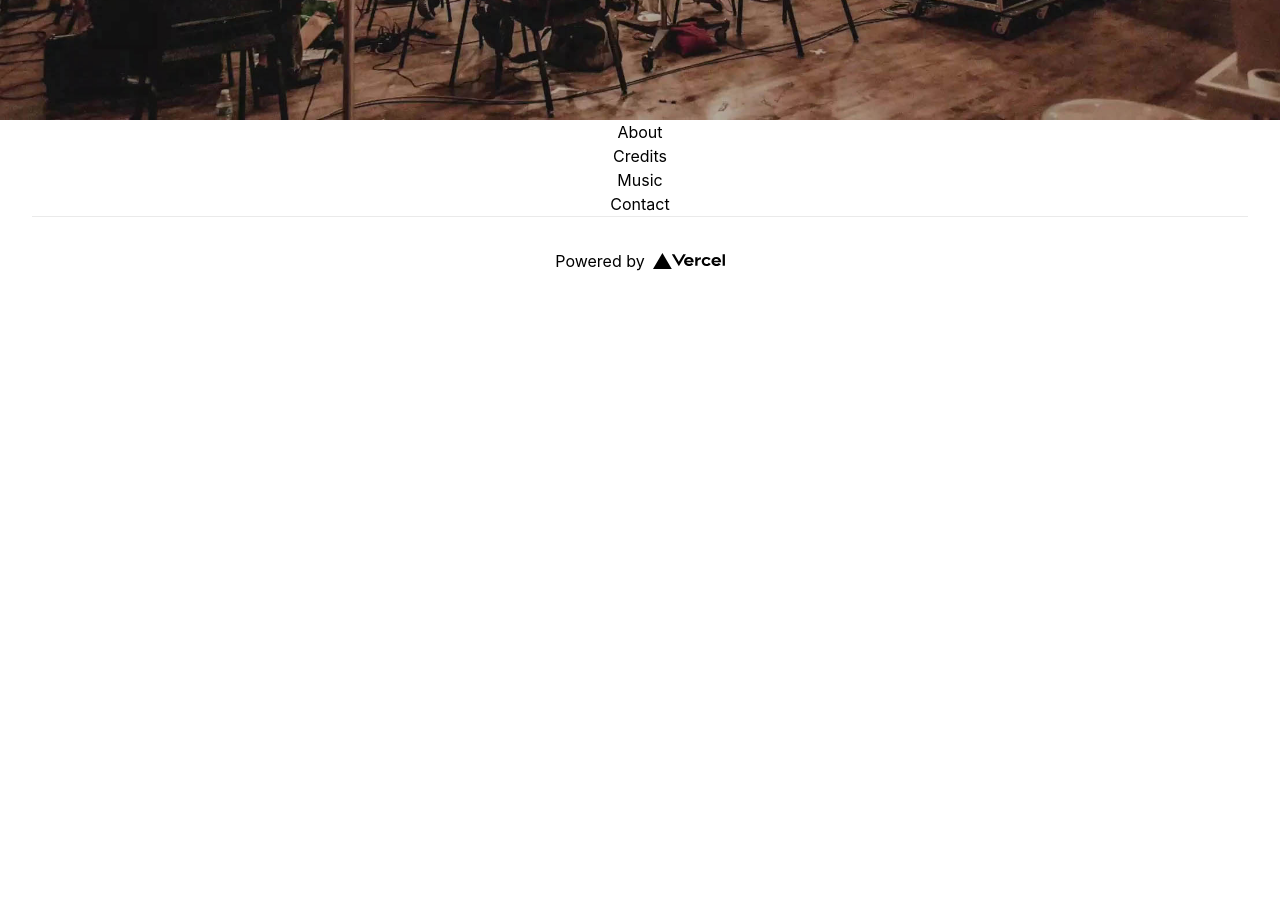
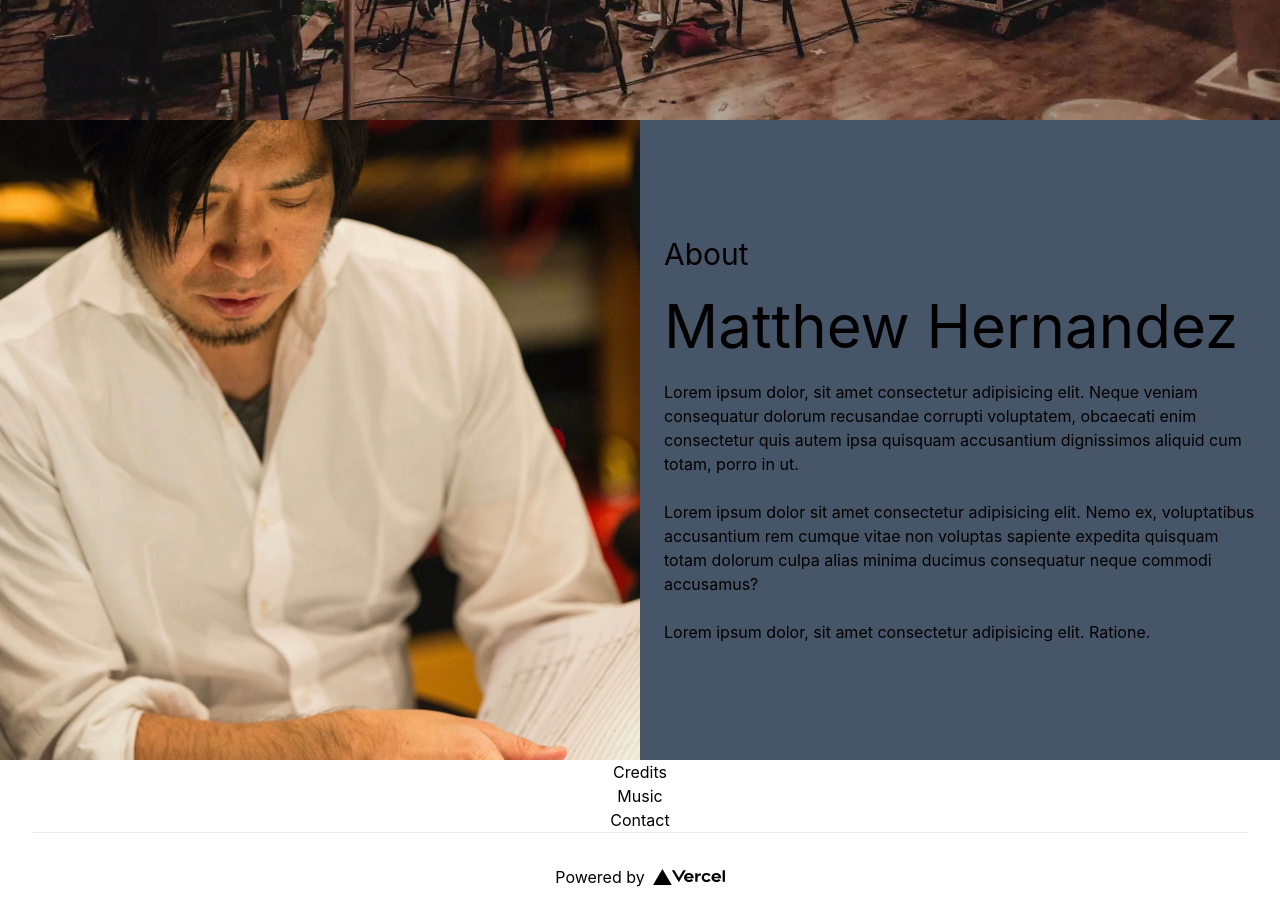
Before and after one commit to Cyber-Digital-llc/Matthews-Portfolio-Website-FE, a Next.js app: page / in a window 1280 px wide. Shown: the part 680-1601 px from the top of the page. Before the commit the page ends 985 px from the top, so only its background shows below. Built offline with nearby package versions, Linux system fonts and the light colour scheme.

Commit message:
roughed out about section added placeholder image and text

```diff
--- a/components/About.jsx
+++ b/components/About.jsx
@@ -1,9 +1,43 @@
+import Image from 'next/image'
 import React from 'react'
+import headShot from '../public/headshot1536x1536px.jpg'
 
 const About = () => {
   return (
-    <div className="flex justify-center py-0 px-0 text-base ">
-      <h1>About</h1>
+    <div className="flex h-max bg-slate-600 py-0 px-0 w-full items-center ">
+      <div className="flex justify-end w-full ">
+        <div className="flex w-[100%] ">
+          <Image
+            draggable={false}
+            src={headShot}
+            alt="headshot image of matthew"
+            // objectPosition=""
+            quality={100}
+          />
+        </div>
+      </div>
+
+      <div className="flex w-full justify-start">
+        <div className=" px-6 py-4 w-[100%] ">
+          <h2 className="text-3xl py-3">About</h2>
+          <p className="text-6xl py-3">Matthew Hernandez</p>
+          <p className="py-3">
+            Lorem ipsum dolor, sit amet consectetur adipisicing elit. Neque
+            veniam consequatur dolorum recusandae corrupti voluptatem, obcaecati
+            enim consectetur quis autem ipsa quisquam accusantium dignissimos
+            aliquid cum totam, porro in ut.
+          </p>
+          <p className="py-3">
+            Lorem ipsum dolor sit amet consectetur adipisicing elit. Nemo ex,
+            voluptatibus accusantium rem cumque vitae non voluptas sapiente
+            expedita quisquam totam dolorum culpa alias minima ducimus
+            consequatur neque commodi accusamus?
+          </p>
+          <p className="py-3">
+            Lorem ipsum dolor, sit amet consectetur adipisicing elit. Ratione.
+          </p>
+        </div>
+      </div>
     </div>
   )
 }
--- a/styles/Home.module.css
+++ b/styles/Home.module.css
@@ -60,7 +60,7 @@
     background: #fafafa;
     border-radius: 5px;
     padding: 0.75rem;
-    font-size: 1.1rem;
+    font-size: 1rem;
     font-family: Menlo, Monaco, Lucida Console, Liberation Mono,
         DejaVu Sans Mono, Bitstream Vera Sans Mono, Courier New, monospace;
 }
@@ -99,7 +99,7 @@
 
 .card p {
     margin: 0;
-    font-size: 1.25rem;
+    font-size: 1rem;
     line-height: 1.5;
 }
 
--- a/styles/globals.css
+++ b/styles/globals.css
@@ -24,6 +24,7 @@ a {
         color-scheme: dark;
     }
     body {
+        font-size: 14px;
         color: white;
         background: black;
     }
```
